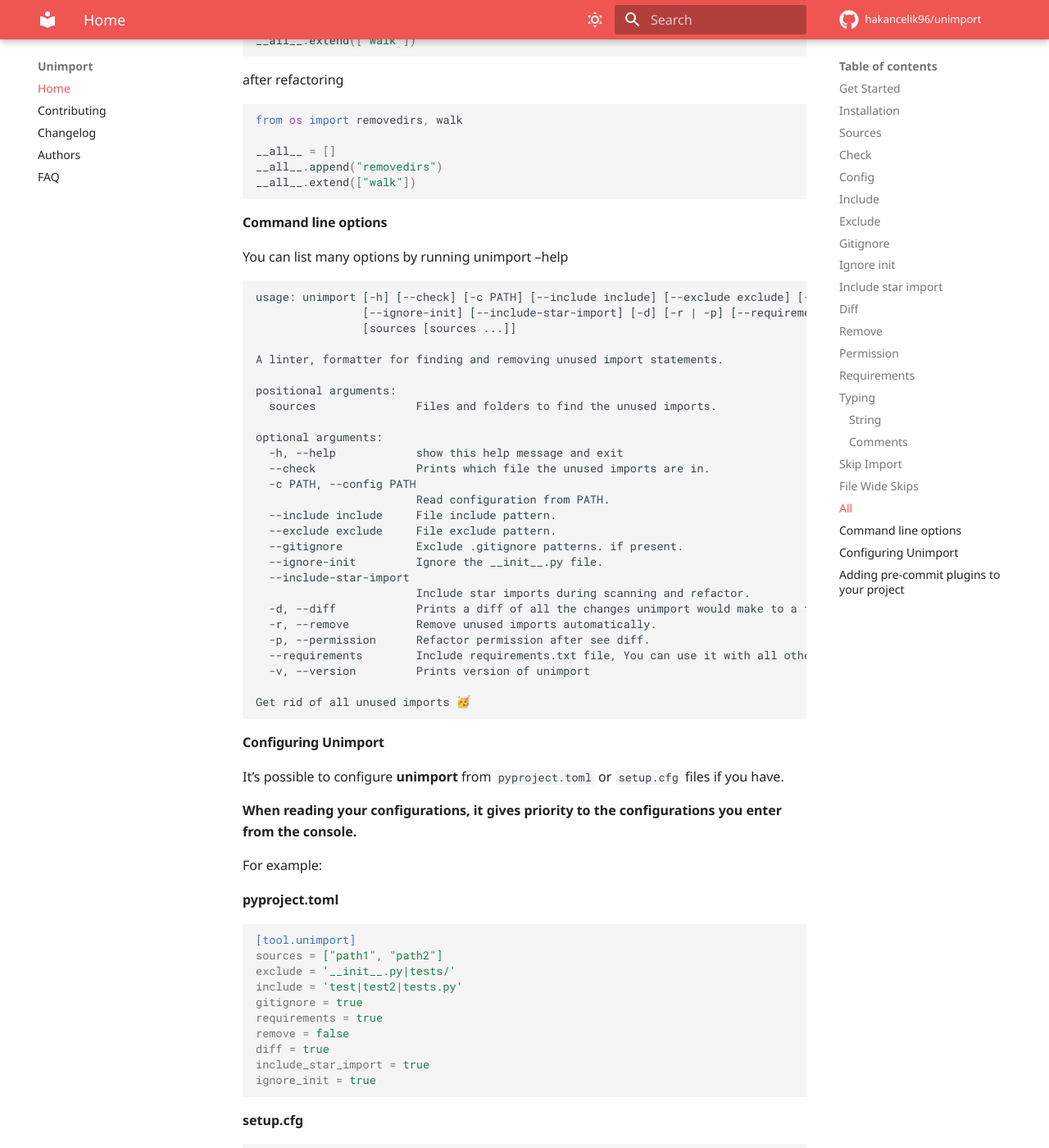
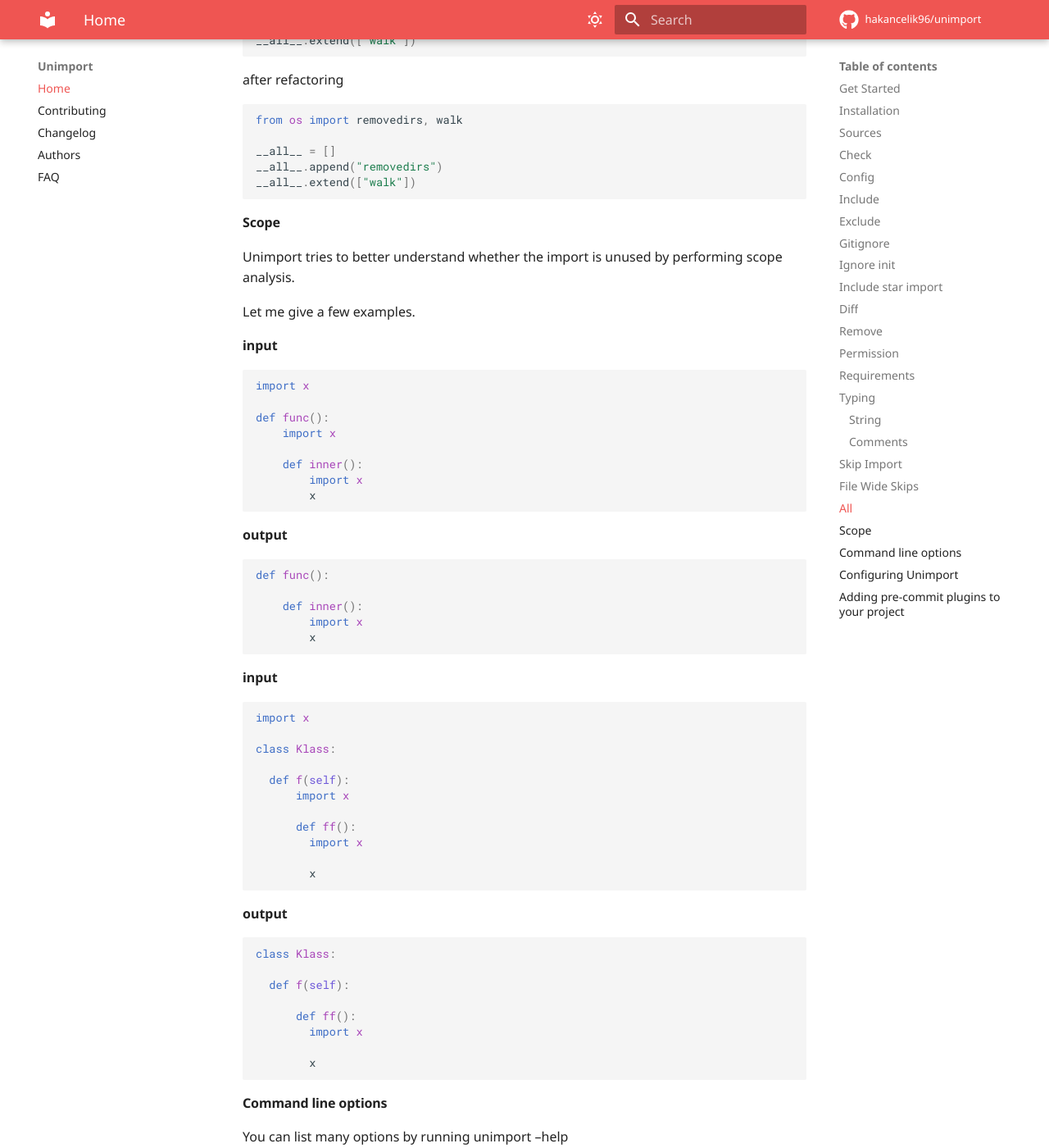
Before and after one commit to hakancelikdev/unimport, an MkDocs documentation site: the page built from docs/index.md, in a window 1280 px wide and 1400 px high, scrolled down 5489 px. Shown: the whole window at 82% size. Built offline with MkDocs 1.6.1 and Material for MkDocs 9.7.7, drawn with Linux system fonts in a browser that asks for light colours; comment, search, counter and statistics services are not loaded; the version menu is left out.

Commit message:
update readme

````diff
--- a/docs/index.md
+++ b/docs/index.md
@@ -285,6 +285,67 @@
 __all__.extend(["walk"])
 ```
 
+## Scope
+
+Unimport tries to better understand whether the import is unused by performing scope
+analysis.
+
+Let me give a few examples.
+
+**input**
+
+```python
+import x
+
+def func():
+    import x
+
+    def inner():
+        import x
+        x
+
+```
+
+**output**
+
+```python
+def func():
+
+    def inner():
+        import x
+        x
+```
+
+**input**
+
+```python
+import x
+
+class Klass:
+
+  def f(self):
+      import x
+
+      def ff():
+        import x
+
+        x
+```
+
+**output**
+
+```python
+
+class Klass:
+
+  def f(self):
+
+      def ff():
+        import x
+
+        x
+```
+
 ## Command line options
 
 You can list many options by running unimport --help
````
